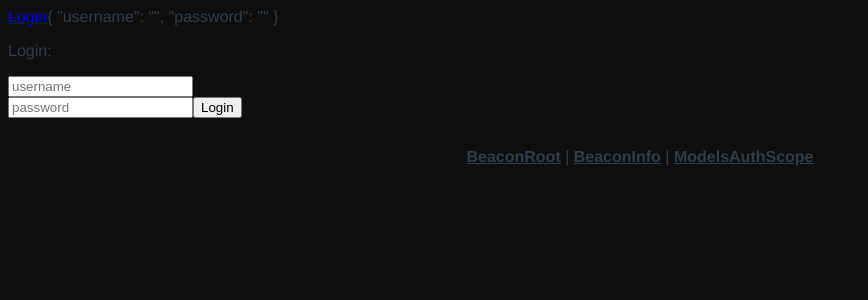
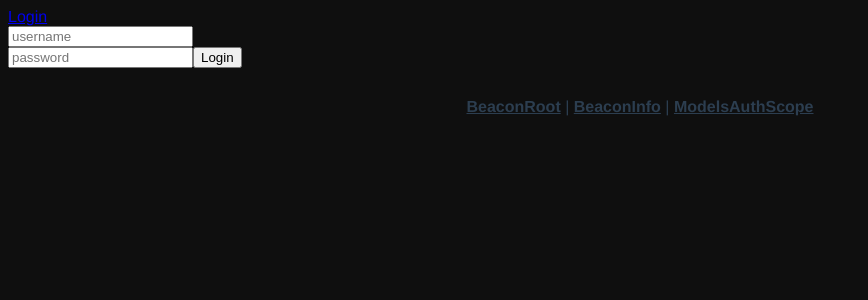
Before and after one commit to iper-jkane/beacon-nodejs, a Vue app in the folder uix/vue/: page /#/auth/login in a window 1280 px wide. Shown: the top 300 px of the page, without its empty margins (0-868 px from the left). Built offline with nearby package versions, Linux system fonts and the light colour scheme; what axios-cache-plugin would draw is missing.

Commit message:
update AuthLogin template; tidy + prep for css additions

```diff
--- a/uix/vue/src/views/AuthLogin.vue
+++ b/uix/vue/src/views/AuthLogin.vue
@@ -39,12 +39,12 @@
 </style>
 
 <template>
-  {{ authData }}<br/>
+<div id="AuthLogin">
   {{ authResp }}
-  <p>Login:</p>
   <form>
     <input v-model="authData.username" placeholder="username" /><br/>
     <input v-model="authData.password" placeholder="password" type="password"/>
     <button type="button" @click="requestAuth">Login</button>
   </form>
+</div>
 </template>
```
